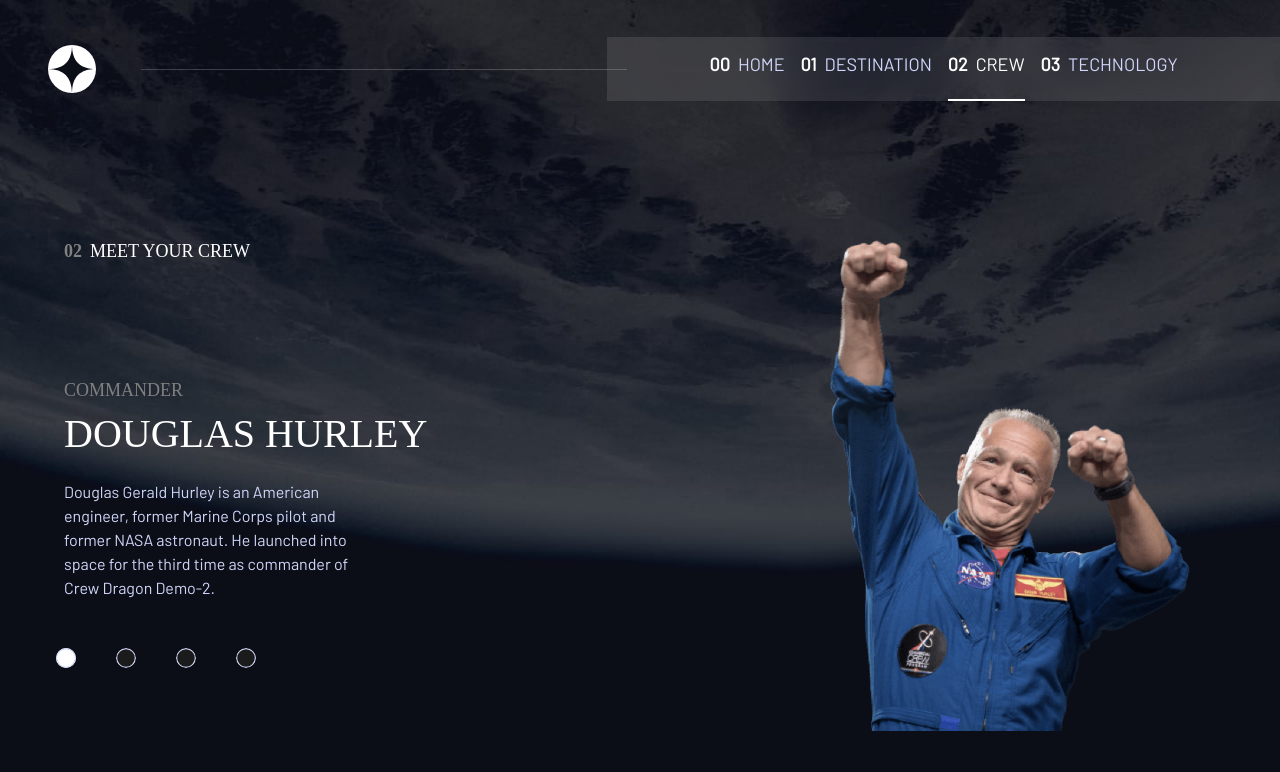
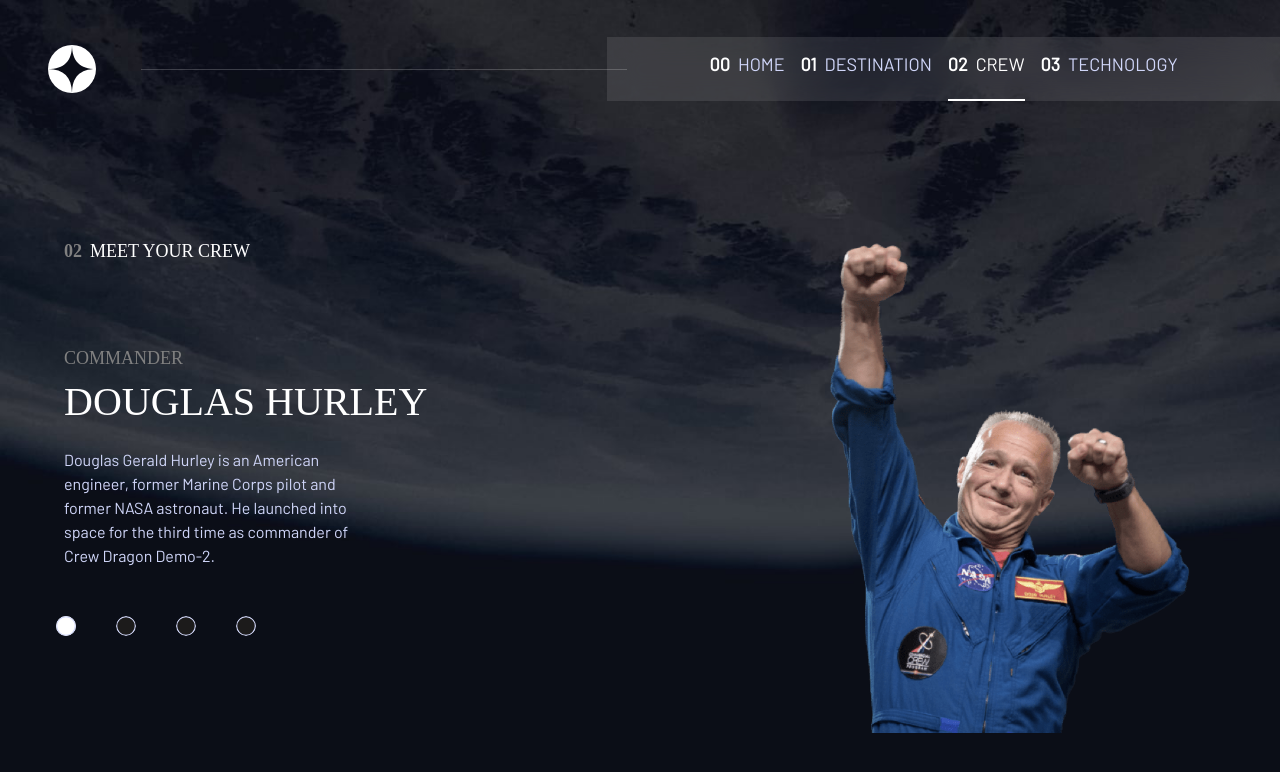
Before and after one commit to Jlbspyder/Space-Tourism-Website, a React (Vite) app: page /crew in a window 1280 px wide. Shown: the top 772 px of the page. Built offline with nearby package versions, Linux system fonts and the light colour scheme; a web font is replaced by a local one.

Commit message:
Update index.css

```diff
--- a/src/index.css
+++ b/src/index.css
@@ -42,7 +42,7 @@ body {
   background-color: var(--dark);
   min-height: 100vh;
   color: var(--white);
-  overflow-x: hidden;
+  overflow: hidden;
 }
 
 .container {
@@ -255,12 +255,12 @@ span {
 }
 .crew .content {
   padding-left: 2rem;
-  margin-top: 7rem;
+  margin-top: 5rem;
   width: 65%;
 }
 ._crew {
   width: 80%;
-  margin-top: 5.7rem;
+  margin-top: 8rem;
   animation: slide 1s ease-in-out;
 }
 .crew .heading {
@@ -318,7 +318,7 @@ span {
   animation: rotate 10s infinite linear;
 }
 .head {
-  margin-top: 5rem;
+  margin-top: 3rem;
 }
 .planet-info {
   margin-top: 2rem;
@@ -387,6 +387,7 @@ span {
 ._tech .circle:hover {
   border: 1px solid white;
 }
+
 @keyframes slide {
   0% {
     transform: scale(0.7);
@@ -424,6 +425,9 @@ span {
   }
 }
 @media (max-width: 35em) {
+   body {
+    overflow-y: auto ;
+  }
   .logo {
     padding-block: 0;
   }
@@ -673,6 +677,9 @@ span {
   }
 }
 @media (min-width: 30em) and (max-width: 57em) {
+   body {
+    overflow-y: auto ;
+  }
   .navigation span {
     display: none;
   }
@@ -881,9 +888,9 @@ span {
     font-size: var(--fs-500);
     text-align: center;
   }
-  @media (min-width: 90em) {
+  @media (min-width: 83em) {
   .nav-line {
-    width: 47%;
+    width: 50%;
   }
 }
 }
```
